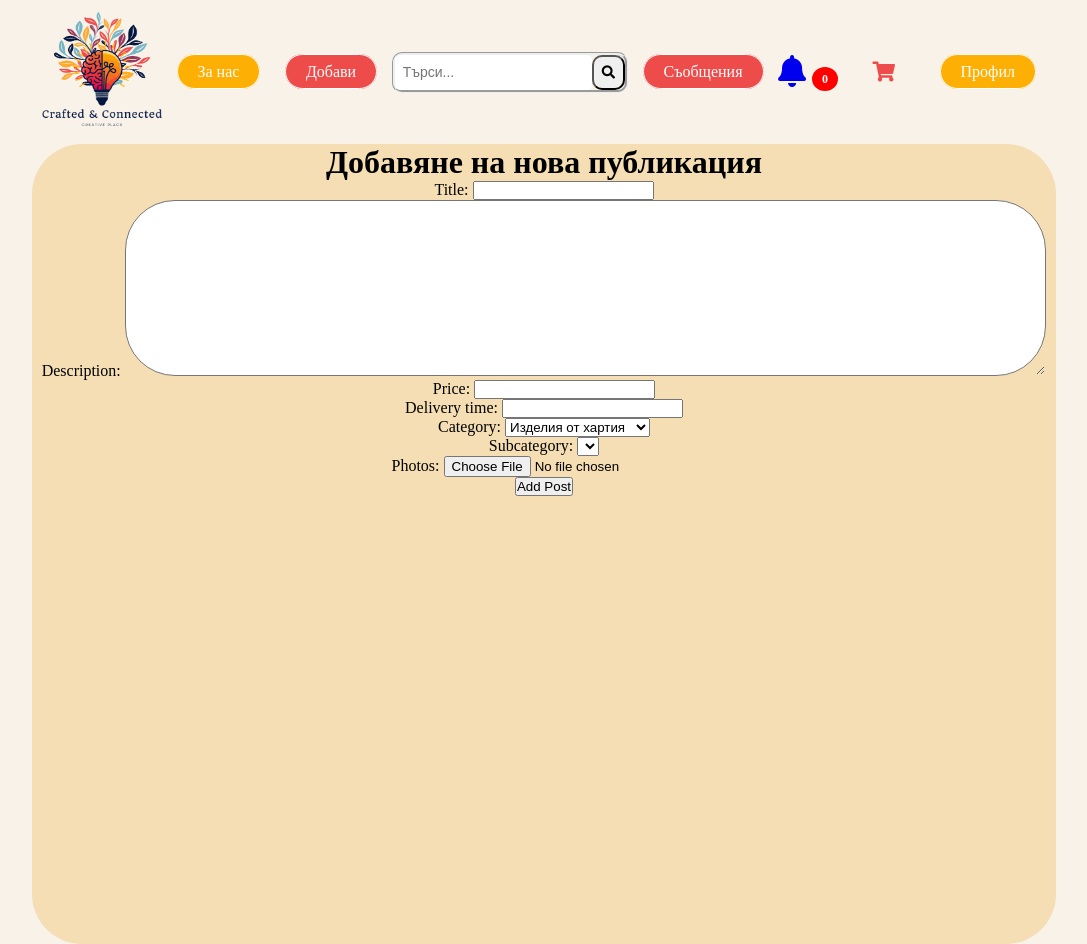
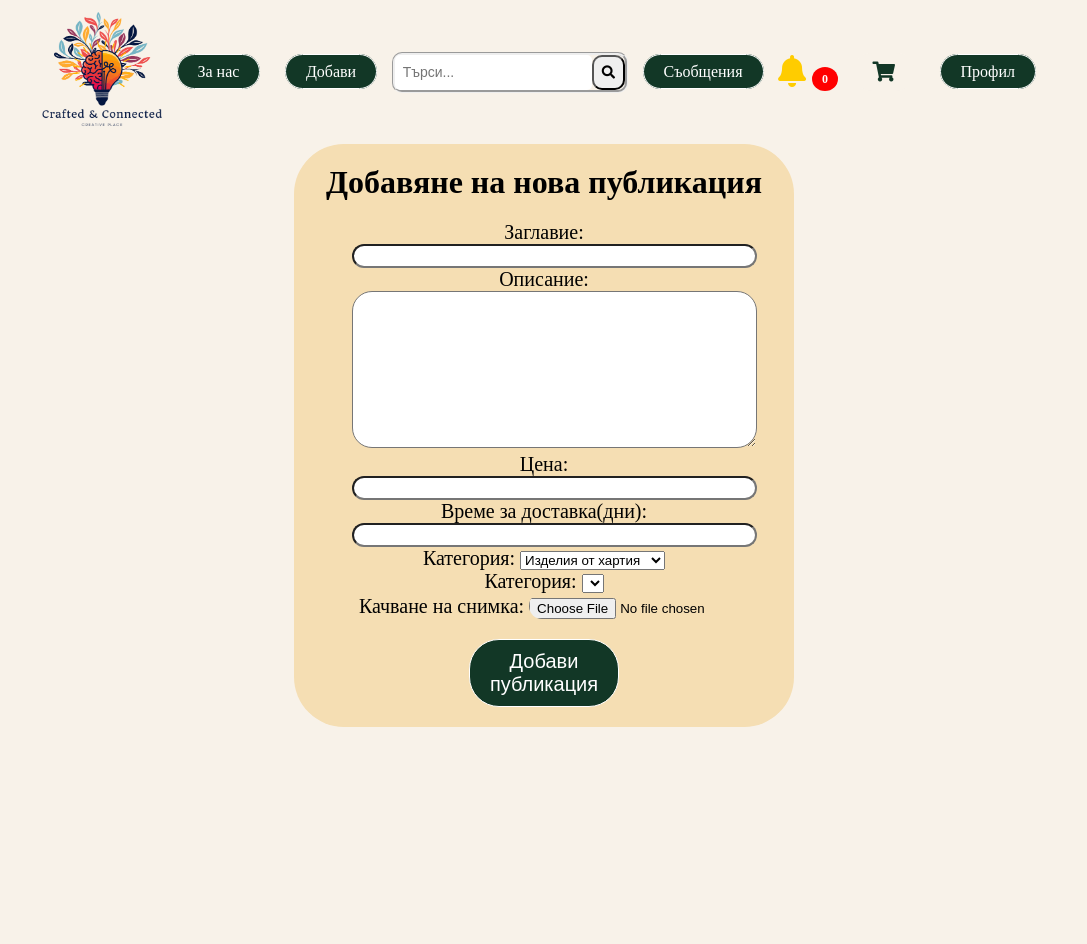
Before and after one commit to ValentinAngelov17/crafted-and-connected, a Django app: page /post/add_post/ in a window 1280 px wide. Shown: the whole page, without its empty margins (96-1183 px from the left). After the commit the page ends 727 px from the top, so only its background shows below. Run offline with Django 5.2, Linux system fonts and the light colour scheme; the visitor is signed in with stand-in values (Sample User, id 1); data that the repository does not hold is empty; some web fonts are replaced.

Commit message:
edit design

```diff
--- a/crafted_and_connected/social/forms.py
+++ b/crafted_and_connected/social/forms.py
@@ -11,9 +11,18 @@ class PostForm(forms.ModelForm):
     subcategory = forms.ChoiceField(choices=[], required=True)
 
     def __init__(self, *args, **kwargs):
+
         super(PostForm, self).__init__(*args, **kwargs)
         self.fields['category'].choices = Post.CATEGORY_CHOICES
         self.fields['subcategory'].choices = []
+        self.fields['category'].label = 'Категория'
+        self.fields['subcategory'].label = 'Категория'
+
+        self.fields['title'].label = "Заглавие:"
+        self.fields['description'].label = "Описание:"
+        self.fields['price'].label = "Цена:"
+        self.fields['delivery_time'].label = "Време за доставка(дни)"
+        self.fields['photos'].label = "Качване на снимка:"
 
         if 'category' in self.data:
             try:
@@ -31,5 +40,5 @@ class CommentForm(forms.ModelForm):
         model = Comment
         fields = ['text']
         widgets = {
-            'text': forms.Textarea(attrs={'rows': 3, 'placeholder': 'Добави коментар...'})
+            'text': forms.Textarea(attrs={'rows': 3, 'placeholder': 'Добави коментар...'}, )
         }
--- a/static/css/style.css
+++ b/static/css/style.css
@@ -19,7 +19,7 @@ body {
     font-size: 20px;
     color: white;
     margin-top: 2px;
-    background-color: #d5c1a3;
+    background-color: #9f5d20;
     margin-bottom: 20px;
 }
 
@@ -126,13 +126,13 @@ nav {
 
 .buttons a.shopping-cart {
     font-size: 20px;
-    color: #ee4c4b;
+    color: rgb(18 55 38);;
     background-color: #f8f2e9;
     border: #f8f2e9
 }
 
 .buttons .after-login-buttons {
-    background-color: #ee4c4b;
+    background-color: rgb(18 55 38);
 }
 
 .buttons a {
@@ -144,7 +144,7 @@ nav {
     border: 1px solid #fff;
     border-radius: 30px;
     transition: background-color 0.3s;
-    background-color: #feaf03;
+    background-color: rgb(18 55 38);
 }
 
 .buttons a:hover {
@@ -237,16 +237,19 @@ nav {
 .card_small img {
     width: 240px;
     height: 210px;
+    border-radius: 30px;
 }
 
 .card_medium img {
     width: 240px;
     height: 260px;
+    border-radius: 30px;
 }
 
 .card_large img {
     width: 240px;
     height: 360px;
+    border-radius: 30px;
 }
 
 /* register */
@@ -790,10 +793,8 @@ main section.comment-module ul li ul {
 
 .add-comments {
     display: flex;
-    justify-content: flex-start;
-    padding-top: 38px;
-    border-style: solid;
-    border-width: 1px 0px 0px 0px;
+    justify-content: center;
+    padding-top: 30px;
 }
 
 .add-comments .buttons a {
@@ -890,7 +891,7 @@ aside {
 /* categories */
 .categories-options {
     width: 300px;
-    background-color: #d5c1a3;
+    background-color: #9f5d20;
 }
 
 
@@ -928,7 +929,7 @@ li b {
 
 .user-profile {
     text-align: center;
-    height: 100vh;
+    height: 100%;
     margin: 0 10%;
     background-color: wheat;
     border-radius: 50px;
@@ -961,6 +962,7 @@ li b {
 .post-item img {
     width: 100%;
     height: auto;
+    border-radius: 30px;
 }
 
 .post-detail {
@@ -993,6 +995,9 @@ li b {
     display: flex;
     height: 60px;
 }
+.comment-form label{
+    display: none;
+}
 
 .comment-btn {
     margin-left: 10px;
@@ -1024,6 +1029,7 @@ li b {
 
 .notification-icon .fas {
     font-size: 32px;
+    color: #fc0
 }
 
 .notification-icon .notification-count {
@@ -1076,18 +1082,19 @@ li b {
     color: white;
     margin-top: 32px;
     width: 100%;
-    background-color: #d5c1a3;
+    background-color: #9f5d20;
 
 }
 
 .profile-buttons {
-    background-color: #ee4c4b;
+    background-color: rgb(18 55 38);
     color: white;
     padding: 10px 5px;
     border: 1px solid white;
     border-radius: 30px;
     width: 130px;
     cursor: pointer;
+    margin: 20px 0;
 }
 
 .search-results-items {
@@ -1102,15 +1109,23 @@ li b {
     overflow-wrap: break-word;
     line-height: 1.5;
 }
+
 .cart-info p input, textarea {
     width: 90%;
-    padding: 12px;
-    border-radius: 50px;
+    padding-top: 5px;
+    border-radius: 20px;
+    text-align: center;
+    margin-left: 20px;
+}
+.cart-info input#id_photos {
+    margin: auto;
+    width: 200px;
 }
 
-.cart-info ul li{
+.cart-info ul li {
     display: none;
 }
+
 .cart-info p {
     font-size: 20px;
 }
--- a/templates/add_post.html
+++ b/templates/add_post.html
@@ -10,12 +10,14 @@
     <script src="https://code.jquery.com/jquery-3.6.0.min.js"></script>
 
 
-    <div class="user-profile" >
-        <div><h1>Добавяне на нова публикация</h1></div>
+    <div class="user-profile" style="max-width: 500px;%; min-width: 350px; height: 100%; margin: auto">
+        <div><h1 style="padding: 20px 0;">Добавяне на нова публикация</h1></div>
         <form method="post" enctype="multipart/form-data">
             {% csrf_token %}
-            {{ form.as_p }}
-            <button type="submit">Add Post</button>
+            <div style="min-width: 350px; max-width: 450px; margin: auto;" class="cart-info">
+                {{ form.as_p }}
+            </div>
+            <button class="profile-buttons" type="submit" style="margin-top: 20px; width: 150px; font-size: 20px;">Добави публикация</button>
         </form>
     </div>
 
--- a/templates/category.html
+++ b/templates/category.html
@@ -55,7 +55,7 @@
                 {% for post in posts %}
                     <div class="post">
                         <a style="height: 200px;" href="{% url 'post_detail' post.id %}">
-                            <img src="{{ post.photos.url }}" alt="" style="width: 200px; height: 200px;">
+                            <img src="{{ post.photos.url }}" alt="" style="width: 200px; height: 200px; border-radius: 30px;">
                         </a>
 
                     </div>
--- a/templates/post_detail.html
+++ b/templates/post_detail.html
@@ -29,7 +29,7 @@
                     {% if not is_following_post_user %}
                         <form method="post" action="{% url 'follow_user' post.user.id %}">
                             {% csrf_token %}
-                            <button class="profile-buttons" type="submit">Последвай</button>
+                            <button class="profile-buttons" style="margin: 0; font-size: 18px;" type="submit">Последвай</button>
                         </form>
                     {% else %}
                         <form method="post" action="{% url 'unfollow_user' post.user.id %}">
@@ -131,8 +131,8 @@
                     <form class="comment-form" method="POST">
                         {% csrf_token %}
                         {{ form.as_p }}
-                        <button class="comment-btn" type="submit"
-                                style="height: 50px; color: #fff; text-decoration: none;">
+                        <button class="profile-buttons" type="submit"
+                                style="font-size: 18px; margin: 0;">
                             Добави коментар
                         </button>
                     </form>
```
Also changed, not shown: crafted_and_connected/store/templatetags/items_filter.py (added, +9 -0 lines), templates/profile.html (+9 -10 lines).
